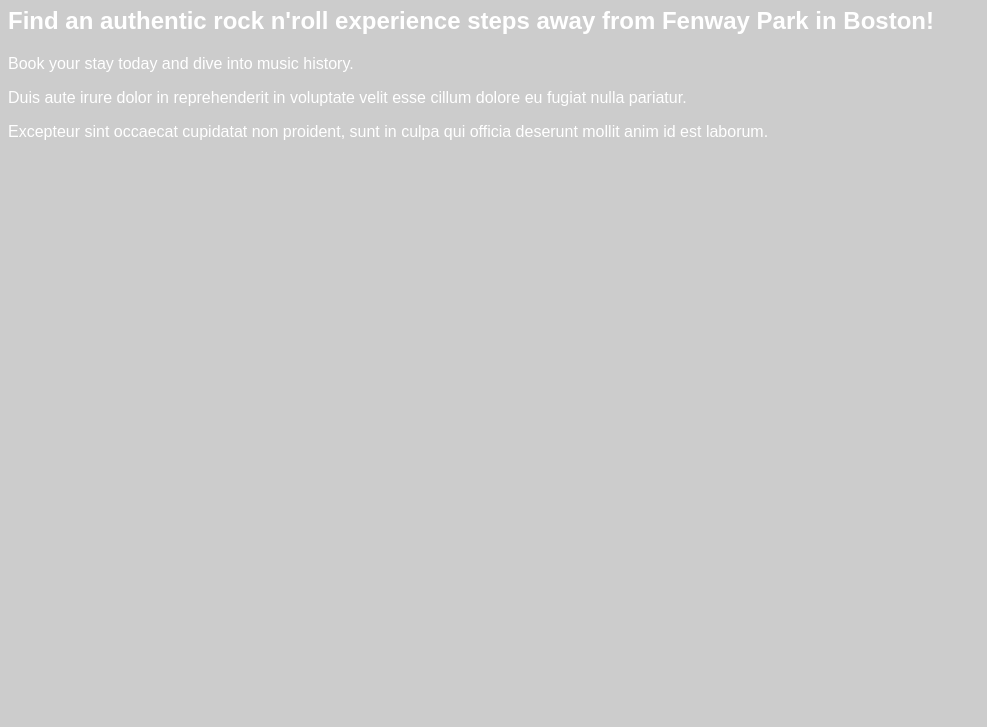
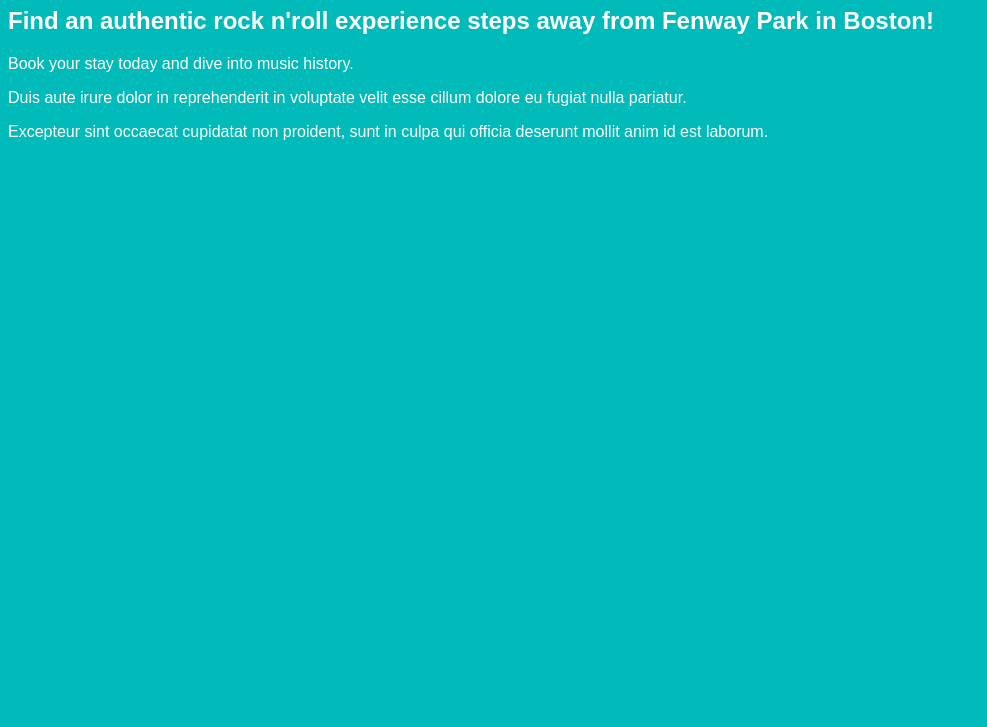
Before and after one commit to abbymira/abbymira.github.io, a plain HTML site: page unit_1/index.html in a window 1280 px wide. Shown: the part 73-800 px from the top of the page, without its empty margins (0-987 px from the left). Drawn offline with Linux system fonts and the light colour scheme.

Commit message:
Update style.css

```diff
--- a/unit_1/CSS/style.css
+++ b/unit_1/CSS/style.css
@@ -1,5 +1,5 @@
 body {
 	color: white;
-	background-color: #cccccc;
+	background-color: #00BBB9;
 	font-family: Arial, sans-serif;
 }
```
